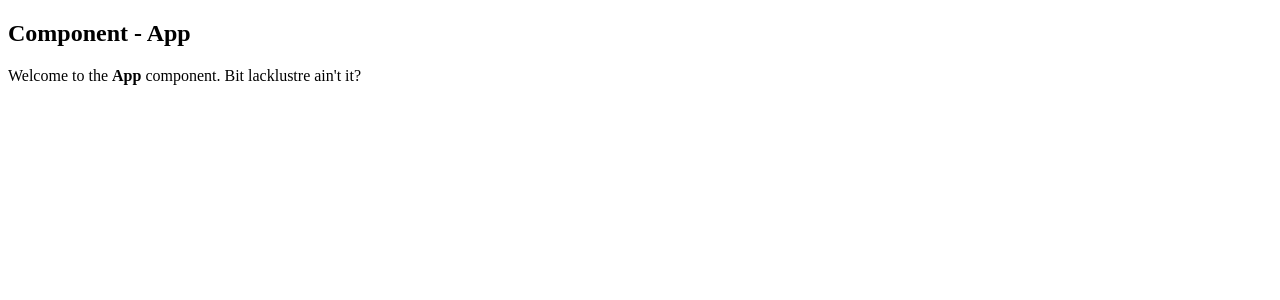
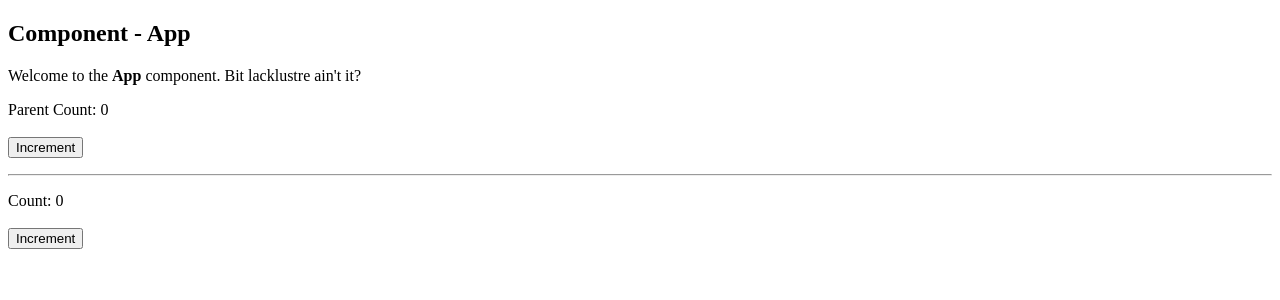
Before and after one commit to Mitadru47/React-Hooks-Test-App, a React (Vite) app: page / in a window 1280 px wide. Shown: the top 300 px of the page. Built offline with nearby package versions, Linux system fonts and the light colour scheme.

Commit message:
React Reconciliation Algorithm
Updating state, re-rendering and understanding component hierarchy

```diff
--- a/src/components/App.jsx
+++ b/src/components/App.jsx
@@ -1,4 +1,22 @@
+import { useEffect, useState } from "react";
+import { Counter } from "./Counter";
+
+function handleIncrement(event, count, setCount) {
+
+  event.preventDefault();
+
+  console.log("Before Updating State\nParent Count: " + count);
+  setCount(count + 1);
+
+  console.log("After Updating State\nParent Count: " + count);
+}
+
 function App() {
+
+  const [ parentCount, setParentCount ] = useState(0);
+
+  useEffect(() => console.log("PARENT COMPONENT FIRST RENDER!"), []);
+  useEffect(() => console.log("PARENT COMPONENT RE-RENDERED!\nParent Count: " + parentCount), [parentCount]);
 
   return (
 
@@ -7,6 +25,11 @@ function App() {
       <h2>Component - App</h2>
       <p>Welcome to the <strong>App</strong> component. Bit lacklustre ain't it?</p>
 
+      <p>{"Parent Count: " + parentCount} <br></br><br></br> <button onClick={(event) => handleIncrement(event, parentCount, setParentCount)}>Increment</button></p>
+      <hr></hr>
+
+      <Counter />
+
     </div>
   );
 }
--- /dev/null
+++ b/src/components/Counter.jsx
@@ -0,0 +1,27 @@
+import { useEffect, useState } from "react";
+
+function handleIncrement(event, count, setCount) {
+
+  event.preventDefault();
+
+  console.log("Before Updating State\nCount: " + count);
+  setCount(count + 1);
+
+  console.log("After Updating State\nCount: " + count);
+}
+
+export function Counter() {
+
+  const [ count, setCount ] = useState(0);
+
+  useEffect(() => console.log("CHILD COMPONENT FIRST RENDER!"), []);
+  useEffect(() => console.log("CHILD COMPONENT RE-RENDERED!\nCount: " + count), [count]);
+
+  return(
+
+    <>
+      <p>{"Count: " + count} <br></br><br></br> <button onClick={(event) => handleIncrement(event, count, setCount)}>Increment</button></p>
+
+    </>
+  );
+};
--- a/src/main.jsx
+++ b/src/main.jsx
@@ -5,8 +5,8 @@ import App from './components/App'
 
 createRoot(document.getElementById('root')).render(
 
-  <StrictMode>
+  // <StrictMode>
     <App />
 
-  </StrictMode>
+  // </StrictMode>
 );
```
